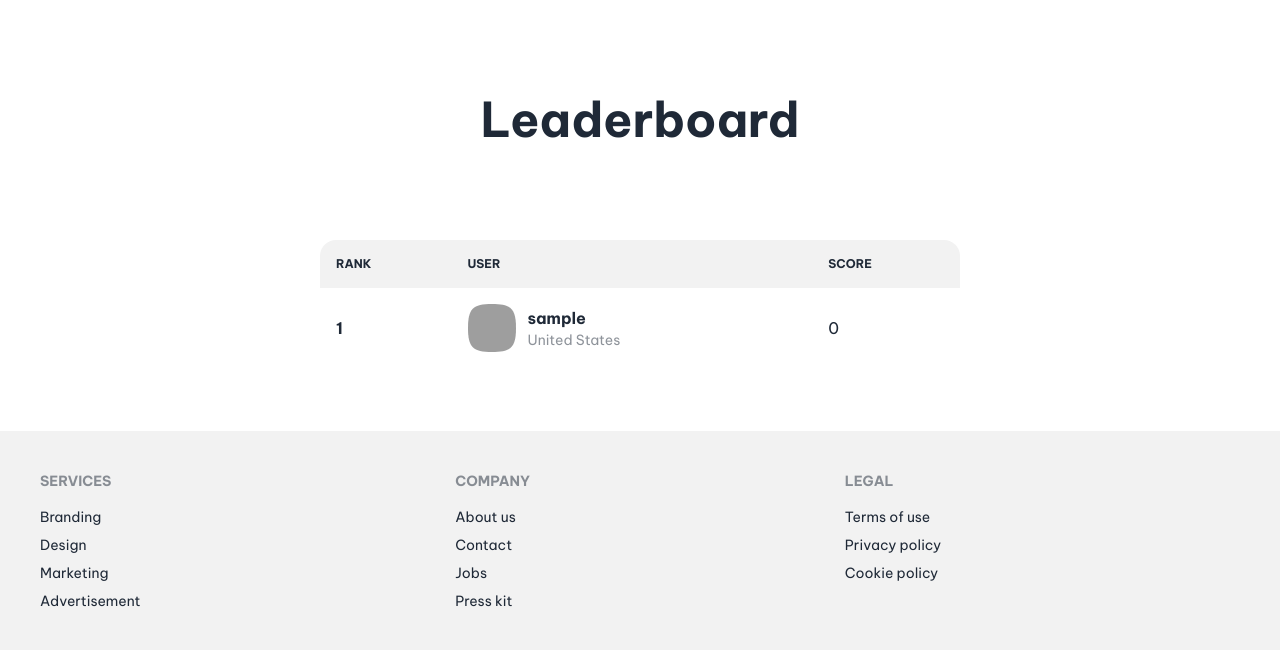
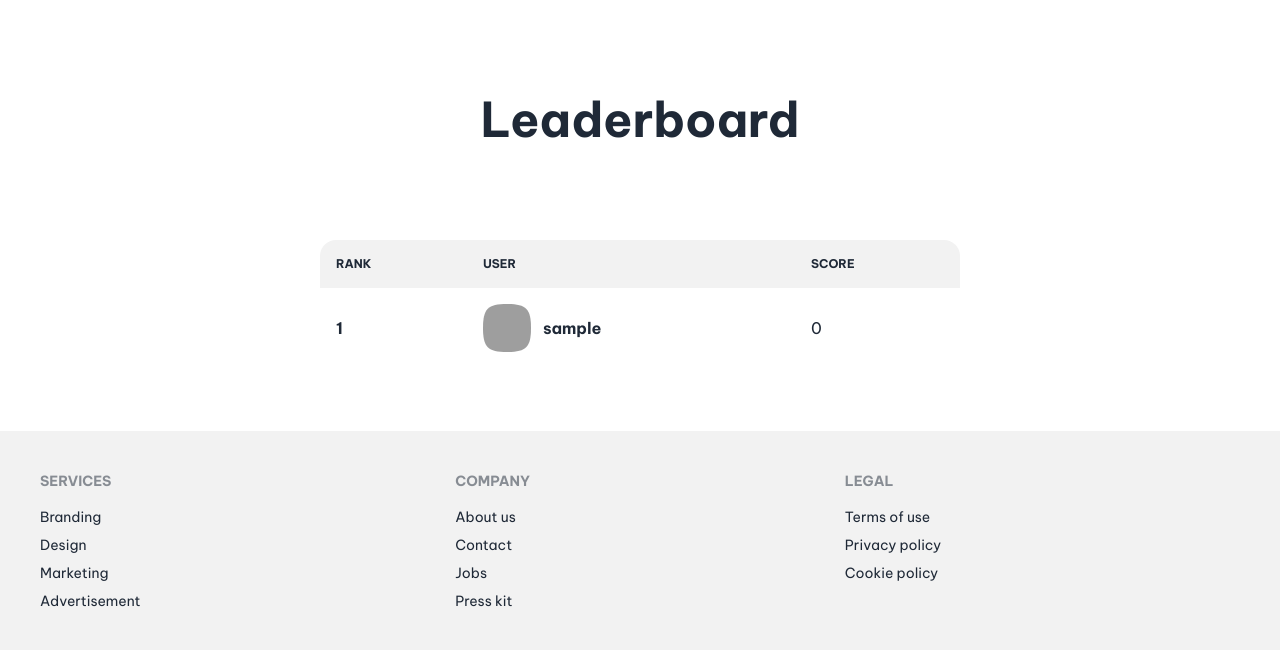
Before and after one commit to itsnishitjain/cryptforces, a Django app: template templates/leaderboard.html in a window 1280 px wide. Shown: the part 66-716 px from the top of the page. Run offline with Django 4.2, Linux system fonts and the light colour scheme; the template is opened without the code that fills it: values that come from a table or form of the project are taken from there, others are empty; the visitor is signed in with stand-in values (Sample User, id 1); data comes from the database, SQL or seed files in the repository; some libraries are stand-ins or nearby versions; grey boxes are pictures that could not be loaded.

Commit message:
removed location

```diff
--- a/templates/leaderboard.html
+++ b/templates/leaderboard.html
@@ -47,7 +47,6 @@
             </div>
             <div>
               <div class="font-bold">{{ i.username }}</div>
-              <div class="text-sm opacity-50">United States</div>
             </div>
           </div>
         </td>
```
